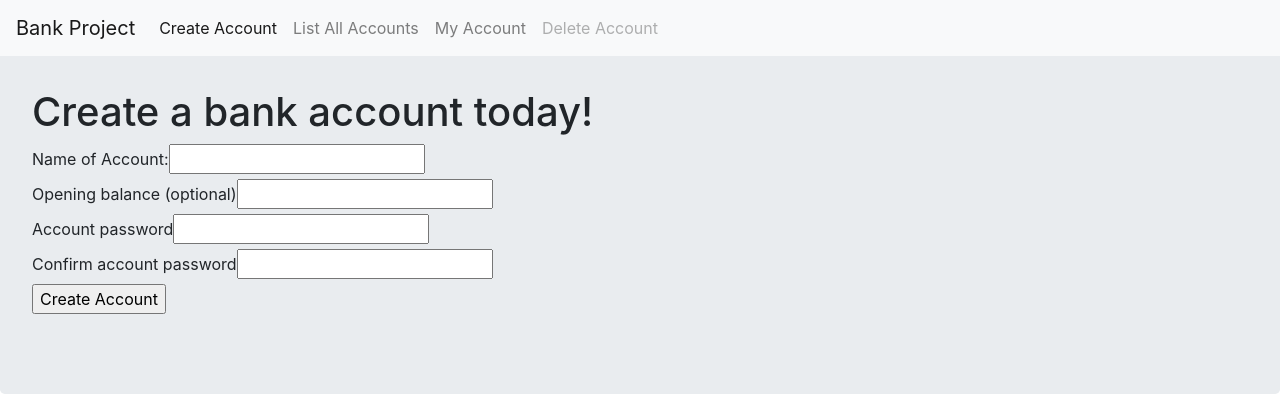
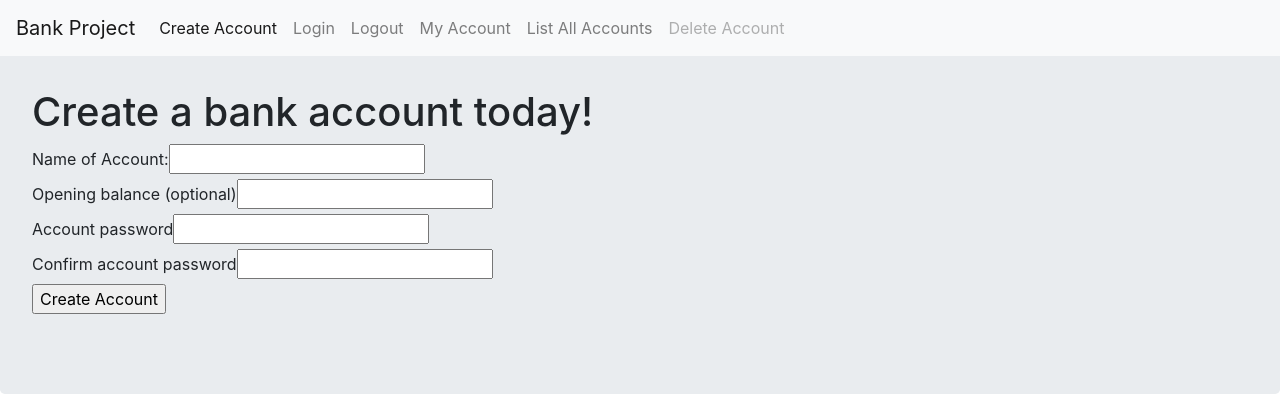
Before and after one commit to Alex-ley/Flask-banking-app, a Flask app: page /create_account in a window 1280 px wide. Shown: the top 420 px of the page. Run offline with Flask 2, Linux system fonts and the light colour scheme; some libraries are stand-ins or nearby versions.

Commit message:
added login and logout

```diff
--- a/app.py
+++ b/app.py
@@ -1,6 +1,6 @@
 import os
 from datetime import datetime
-from forms import  CreateForm , WithdrawForm, DepositForm, TransferForm, DeleteForm
+from forms import  CreateForm, LoginForm, WithdrawForm, DepositForm, TransferForm, DeleteForm
 from flask import Flask, session, render_template, url_for, redirect
 from flask_sqlalchemy import SQLAlchemy
 from flask_migrate import Migrate
@@ -98,6 +98,28 @@ def create_account():
 
     return render_template('create_account.html',form=form)
 
+@app.route('/login', methods=['GET', 'POST'])
+def login():
+    form = LoginForm()
+
+    if form.validate_on_submit():
+        id = form.id.data
+        password = form.password.data #To be HASHED
+        account = Account.query.get(id)
+        if account.password == password:
+            session['username'] = account.name
+            return redirect(url_for('my_account'))
+        else:
+            return '<h1>Invalid Account ID & Password combination</h1>'
+
+    return render_template('login.html',form=form)
+
+@app.route('/logout', methods=['GET'])
+def logout():
+    session['username'] = None
+    return redirect(url_for('index'))
+
+
 @app.route('/list_accounts')
 def list_accounts():
     # Grab a list of accounts from database.
--- a/forms.py
+++ b/forms.py
@@ -10,6 +10,12 @@ class CreateForm(FlaskForm):
     password = PasswordField('Account password')
     pwd_confirm = PasswordField('Confirm account password')
     submit = SubmitField('Create Account')
+
+class LoginForm(FlaskForm):
+
+    id = IntegerField('Account ID:')
+    password = PasswordField('Account password')
+    submit = SubmitField('Login')
 
 class WithdrawForm(FlaskForm):
 
--- a/templates/base.html
+++ b/templates/base.html
@@ -20,8 +20,10 @@
             <div class="collapse navbar-collapse" id="navbarNavAltMarkup">
               <div class="navbar-nav">
                 <a class="nav-item nav-link active" href="{{url_for('create_account')}}">Create Account<span class="sr-only">(current)</span></a>
+                <a class="nav-item nav-link" href="{{url_for('login')}}">Login</a>
+                <a class="nav-item nav-link" href="{{url_for('logout')}}">Logout</a>
+                <a class="nav-item nav-link" href="{{url_for('my_account')}}">My Account</a>
                 <a class="nav-item nav-link" href="{{url_for('list_accounts')}}">List All Accounts</a>
-                <a class="nav-item nav-link" href="{{url_for('my_account')}}">My Account</a>
                 <a class="nav-item nav-link disabled" href="{{url_for('delete_account')}}">Delete Account</a>
               </div>
             </div>
```
